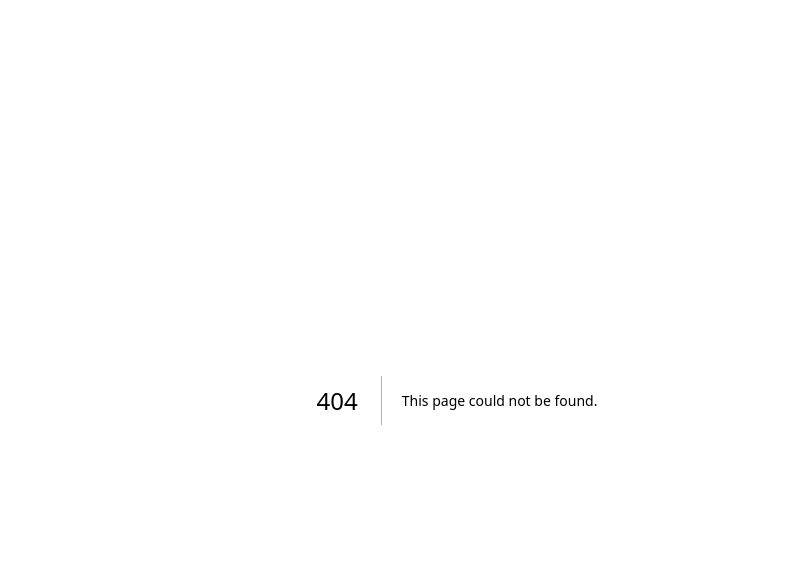
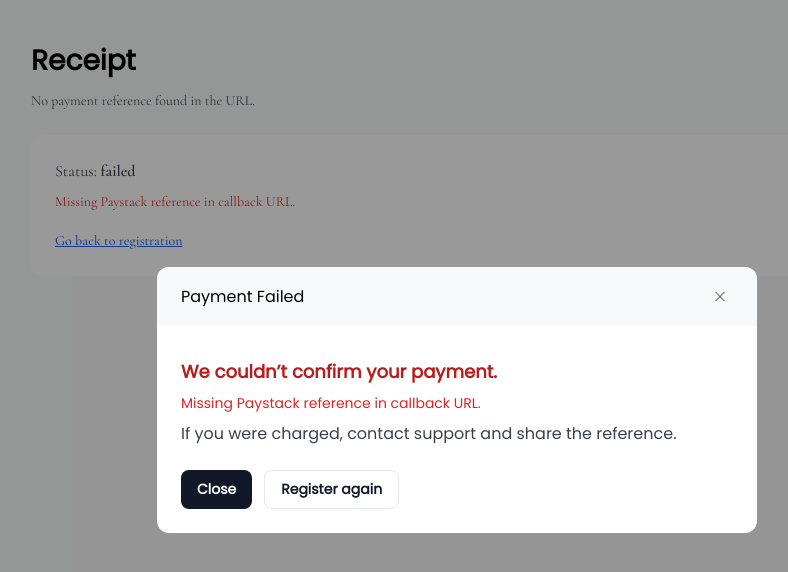
Before and after one commit to Ifenna-Pascal/Camp-Meeting-2025, a Next.js app: page /reciept in a window 1280 px wide. Before the commit this address had no page. Shown: the top 572 px of the page, without its empty margins (183-971 px from the left). Built offline with nearby package versions, Linux system fonts and the light colour scheme; a web font is replaced by a local one.

Commit message:
fix: changed payment url

```diff
--- a/package.json
+++ b/package.json
@@ -16,6 +16,7 @@
     "next": "15.1.6",
     "react": "^19.0.0",
     "react-dom": "^19.0.0",
+    "react-hook-form": "^7.71.2",
     "react-slick": "^0.30.3",
     "react-toastify": "^11.0.3",
     "remixicon": "^4.6.0",
--- /dev/null
+++ b/src/app/reciept/page.tsx
@@ -0,0 +1,182 @@
+'use client'
+
+import React, { useEffect, useMemo, useState } from 'react'
+import { useSearchParams } from 'next/navigation'
+import Link from 'next/link'
+import AppModal from '../modal'
+
+const BASE_URL = 'https://api.mallgrid.com'
+
+export enum CamperPaymentStatus {
+  PENDING_PAYMENT = 'pending_payment',
+  PAID = 'paid',
+  FAILED = 'failed',
+}
+
+function normalizePaymentStatus(value: unknown): CamperPaymentStatus | null {
+  const raw = typeof value === 'string' ? value.trim().toLowerCase() : ''
+  if (raw === CamperPaymentStatus.PENDING_PAYMENT) return CamperPaymentStatus.PENDING_PAYMENT
+  if (raw === CamperPaymentStatus.PAID) return CamperPaymentStatus.PAID
+  if (raw === CamperPaymentStatus.FAILED) return CamperPaymentStatus.FAILED
+  return null
+}
+
+async function verifyPaymentReference(reference: string) {
+  const url = `${BASE_URL}/api/v1/camping/verify-payment-reference?reference=${encodeURIComponent(reference)}`
+  const res = await fetch(url, { method: 'GET' })
+  const json = await res.json().catch(() => ({}))
+  return { ok: res.ok, json }
+}
+
+export default function RecieptPage() {
+  const searchParams = useSearchParams()
+  const reference = useMemo(() => searchParams.get('reference')?.trim() ?? '', [searchParams])
+
+  const [loading, setLoading] = useState(true)
+  const [open, setOpen] = useState(false)
+  const [paymentStatus, setPaymentStatus] = useState<CamperPaymentStatus | null>(null)
+  const [errorMessage, setErrorMessage] = useState<string>('')
+
+  useEffect(() => {
+    let cancelled = false
+
+    async function run() {
+      setLoading(true)
+      setErrorMessage('')
+      setPaymentStatus(null)
+
+      if (!reference) {
+        if (!cancelled) {
+          setPaymentStatus(CamperPaymentStatus.FAILED)
+          setErrorMessage('Missing Paystack reference in callback URL.')
+          setOpen(true)
+          setLoading(false)
+        }
+        return
+      }
+
+      try {
+        const { ok, json } = await verifyPaymentReference(reference)
+
+        const statusCandidate =
+          json?.data?.paymentStatus ??
+          json?.data?.payment_status ??
+          json?.data?.status ??
+          json?.paymentStatus ??
+          json?.status
+
+        const status = normalizePaymentStatus(statusCandidate) ?? (ok ? CamperPaymentStatus.PAID : CamperPaymentStatus.FAILED)
+
+        if (!cancelled) {
+          setPaymentStatus(status)
+          if (!ok) {
+            setErrorMessage(json?.message ?? 'Unable to verify payment reference.')
+          }
+          setOpen(true)
+          setLoading(false)
+        }
+      } catch {
+        if (!cancelled) {
+          setPaymentStatus(CamperPaymentStatus.FAILED)
+          setErrorMessage('Network error while verifying payment.')
+          setOpen(true)
+          setLoading(false)
+        }
+      }
+    }
+
+    run()
+
+    return () => {
+      cancelled = true
+    }
+  }, [reference])
+
+  const modalTitle =
+    paymentStatus === CamperPaymentStatus.PAID
+      ? 'Payment Successful'
+      : paymentStatus === CamperPaymentStatus.PENDING_PAYMENT
+        ? 'Payment Pending'
+        : 'Payment Failed'
+
+  return (
+    <div className="min-h-screen bg-[#F8F9FA]">
+      <div className="mx-auto w-full max-w-[900px] px-6 py-10">
+        <h1 className="font-poppins text-[28px] font-semibold text-grey-900">Receipt</h1>
+        <p className="mt-2 text-[14px] text-gray-600">
+          {reference ? (
+            <>
+              Verifying payment reference: <span className="font-semibold">{reference}</span>
+            </>
+          ) : (
+            'No payment reference found in the URL.'
+          )}
+        </p>
+
+        <div className="mt-6 rounded-xl bg-white p-6">
+          {loading ? (
+            <p className="text-gray-700">Verifying payment…</p>
+          ) : (
+            <div className="space-y-2">
+              <p className="text-gray-700">
+                Status:{' '}
+                <span className="font-semibold">
+                  {paymentStatus ?? CamperPaymentStatus.FAILED}
+                </span>
+              </p>
+              {!!errorMessage && <p className="text-[14px] text-red-600">{errorMessage}</p>}
+              <div className="pt-2">
+                <Link className="text-[14px] font-medium text-blue-600 underline" href="/register">
+                  Go back to registration
+                </Link>
+              </div>
+            </div>
+          )}
+        </div>
+      </div>
+
+      <AppModal openState={open} closeModal={() => setOpen(false)} title={modalTitle}>
+        <div className="px-6 py-6 font-poppins">
+          {paymentStatus === CamperPaymentStatus.PAID && (
+            <div className="space-y-2">
+              <p className="text-[18px] font-semibold text-green-700">Your payment was successful.</p>
+              <p className="text-gray-700">You can close this page or return to registration.</p>
+            </div>
+          )}
+
+          {paymentStatus === CamperPaymentStatus.PENDING_PAYMENT && (
+            <div className="space-y-2">
+              <p className="text-[18px] font-semibold text-amber-700">Your payment is still pending.</p>
+              <p className="text-gray-700">Please wait a moment and refresh this page, or try again later.</p>
+            </div>
+          )}
+
+          {paymentStatus === CamperPaymentStatus.FAILED && (
+            <div className="space-y-2">
+              <p className="text-[18px] font-semibold text-red-700">We couldn’t confirm your payment.</p>
+              {!!errorMessage && <p className="text-[14px] text-red-600">{errorMessage}</p>}
+              <p className="text-gray-700">If you were charged, contact support and share the reference.</p>
+              {reference && <p className="text-gray-700">Reference: <span className="font-semibold">{reference}</span></p>}
+            </div>
+          )}
+
+          <div className="mt-6 flex gap-3">
+            <button
+              type="button"
+              onClick={() => setOpen(false)}
+              className="rounded-lg bg-gray-900 px-4 py-2 text-[14px] font-semibold text-white"
+            >
+              Close
+            </button>
+            <Link
+              href="/"
+              className="rounded-lg border border-gray-200 bg-white px-4 py-2 text-[14px] font-semibold text-gray-900"
+            >
+              Register again
+            </Link>
+          </div>
+        </div>
+      </AppModal>
+    </div>
+  )
+}
--- a/src/app/register/page.tsx
+++ b/src/app/register/page.tsx
@@ -28,6 +28,7 @@ const contactSchema = yup.object().shape({
   expectations: yup.string().optional(),
 });
 
+const BASE_URL = 'https://api.mallgrid.com'
 
 const RegistrationPage = () => {
     const [open, setOpen] = useState(false);
@@ -44,60 +45,23 @@ const RegistrationPage = () => {
 
       const submitHandler = async (data: any) => {
         setLoading(true);
-        const info = await emailExists(data.email, 'https://sheetdb.io/api/v1/taxlfm0bcnac1' as string).catch(() => {
+        try {
+          const res = await fetch(`${BASE_URL}/api/v1/camping/register`, {
+            method: 'POST',
+            headers: { 'Content-Type': 'application/json' },
+            body: JSON.stringify(data),
+          });
+          const result = await res.json();
+
+          if (result.data.authorizationUrl) {
+            window.open(result.data.authorizationUrl, '_blank');
+          }
+
           setLoading(false);
-         return  toast.error('something went wrong!!');
-        });
-        if (info) {
-          toast.error(info);
+        } catch (error) {
           setLoading(false);
-          return;
         }
-        const token = generateRandomToken()
-        fetch('https://sheetdb.io/api/v1/taxlfm0bcnac1' as string, {
-          headers: {
-            "Content-Type": "application/json",
-          },
-          method: "POST",
-          body: JSON.stringify({
-            ...data,
-            accessToken: token,
-            id: "TIMESTAMP",
-            status: 'unPaid',
-            date: new Date().toDateString(),
-            time: new Date().toLocaleTimeString(),
-          }),
-        })
-          .then(() => {
-            fetch( `https://mallgrid-backend-5gh9.onrender.com/api/v1/auth/send-camp-mail`, {
-              headers: {
-                "Content-Type": "application/json",
-              },
-              method: "POST",
-              body: JSON.stringify({
-                code: token,
-                firstName: data.firstname,
-                email: data.email
-              }),
-            })
-            .then(() => {
-              setLoading(false);
-              toast.success("Message sent successfully");
-              setOpen(true)
-              reset();
-            })
-            .catch((err) => {
-              setLoading(false);
-              throw err
-            })
-          })
-
-          .catch(() => {
-            setLoading(false);
-            toast.error("An error occurred. Please try again");
-          })
-
-      };
+      }
   return (
   <div>
     <div className='lg:h-[30vh] h-[30vh] w-full bg-image-with-overlay'>
@@ -202,7 +166,7 @@ const RegistrationPage = () => {
             },
           ]}
         />
-    <SelectInput label='Any Disability'
+        <SelectInput label='Any Disability'
           {...register("hasDisability")}
         options={[
           {
```
Also changed, not shown: 2 other files (tests, documents, lock files or other folders).
